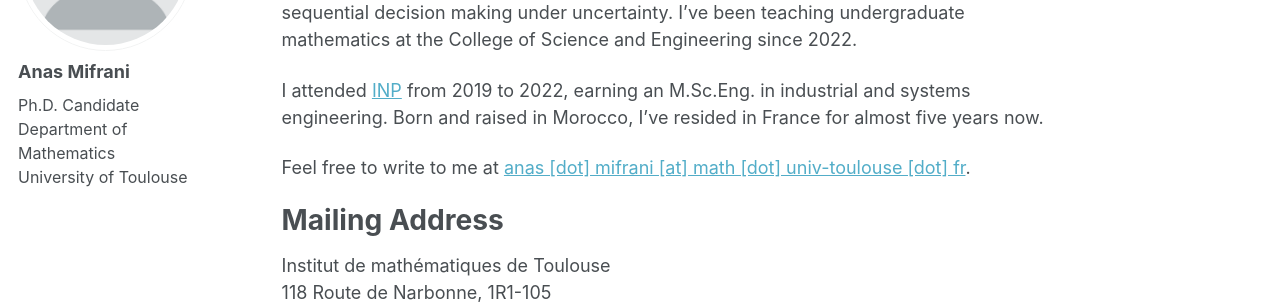
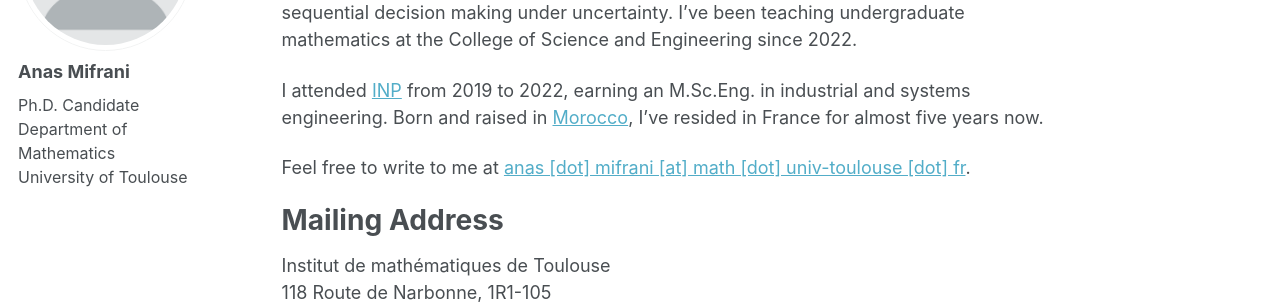
Before and after one commit to anmifrani/anmifrani.github.io, a Jekyll site: the page built from _pages/about.md, in a window 1280 px wide and 958 px high. Shown: the part 230-534 px from the top of the window. Built offline with Jekyll 4.4.1, drawn with Linux system fonts in a browser that asks for light colours; part of the change alters nothing that is shown.

```diff
--- a/_pages/about.md
+++ b/_pages/about.md
@@ -10,7 +10,7 @@ redirect_from:
 
 Welcome! I'm pursuing a Ph.D. in applied mathematics at the [University of Toulouse](https://en.univ-toulouse.fr/). My work as a junior researcher at the [Toulouse Mathematics Institute](https://math.univ-toulouse.fr/en/) involves developing multiobjective optimization techniques for the analysis and solution of problems of sequential decision making under uncertainty. I've been teaching undergraduate mathematics at the College of Science and Engineering since 2022.
 
-I attended [INP](https://www.inp-toulouse.fr/en/index.html) from 2019 to 2022, earning an M.Sc.Eng. in industrial and systems engineering. Born and raised in Morocco, I've resided in France for almost five years now.
+I attended [INP](https://www.inp-toulouse.fr/en/index.html) from 2019 to 2022, earning an M.Sc.Eng. in industrial and systems engineering. Born and raised in [Morocco](https://en.wikipedia.org/wiki/Safi,_Morocco), I've resided in France for almost five years now.
 
 Feel free to write to me at <a href="mailto:anas.mifrani@math.univ-toulouse.fr">anas [dot] mifrani [at] math [dot] univ-toulouse [dot] fr</a>.
 
```
